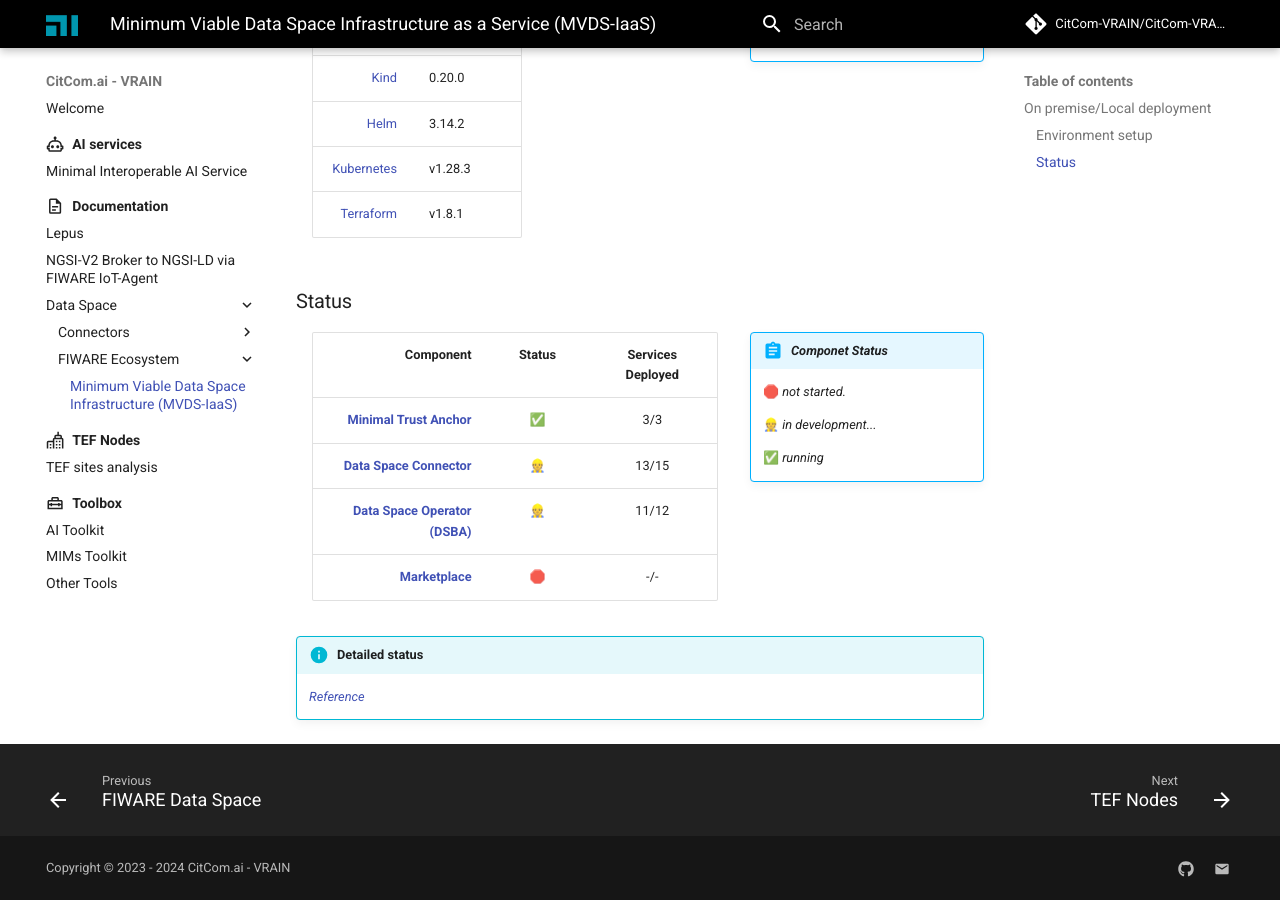
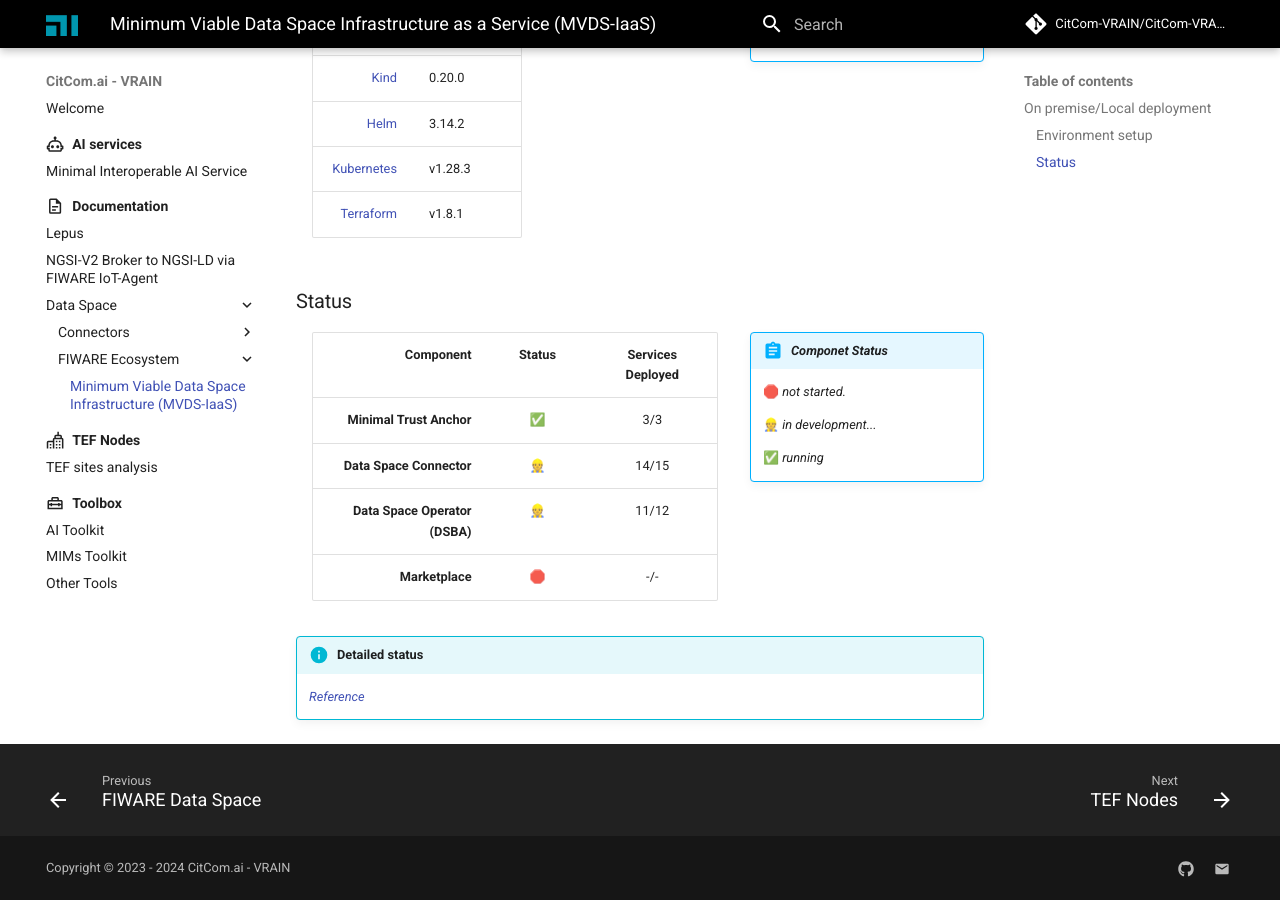
Before and after one commit to riseupalex/CitComAI-Hub.github.io, an MkDocs documentation site: the page built from docs/documentation/data_space/fiware_ecosystem/mvds_iaas/index.md, in a window 1280 px wide and 900 px high, scrolled down 1259 px. Built offline with MkDocs 1.6.1 and Material for MkDocs 9.7.7, drawn with Linux system fonts in a browser that asks for light colours; comment, search, counter and statistics services are not loaded.

Commit message:
updated services deployed for the data space connector

```diff
--- a/docs/documentation/data_space/fiware_ecosystem/mvds_iaas/index.md
+++ b/docs/documentation/data_space/fiware_ecosystem/mvds_iaas/index.md
@@ -47,12 +47,12 @@
 
     ✅ _running_
 
-|                    **Component**                        |  **Status**  | **Services Deployed** |
-| ------------------------------------------------------: | :----------: | :-------------------: |
-| [**Minimal Trust Anchor**](#minimal-trust-anchor)       |      ✅      |           3/3         |
-| [**Data Space Connector**](#data-space-connector)       |      👷      |          13/15        |
-| [**Data Space Operator (DSBA)**](#data-space-operator)  |      👷      |          11/12        |
-| [**Marketplace**](#data-space-marketplace)              |      🛑      |          -/-          |
+|         **Component**          |  **Status**  | **Services Deployed** |
+| -----------------------------: | :----------: | :-------------------: |
+| **Minimal Trust Anchor**       |      ✅      |           3/3         |
+| **Data Space Connector**       |      👷      |          14/15        |
+| **Data Space Operator (DSBA)** |      👷      |          11/12        |
+| **Marketplace**                |      🛑      |          -/-          |
 
 !!! info "Detailed status"
 
```
